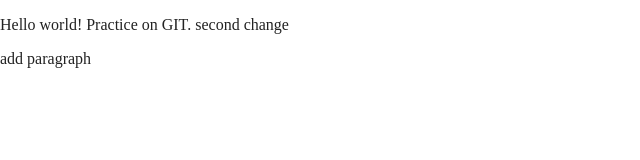
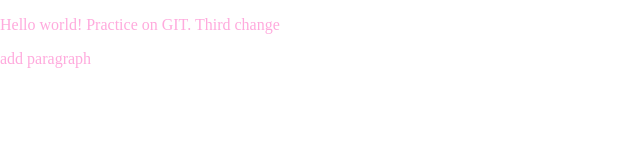
Before and after one commit to kaleytsangbcit/practice_with_joyce, a website built with Parcel: page index.html in a window 1280 px wide. Shown: the whole page, without its empty margins (0-640 px from the left). Built offline with nearby package versions, Linux system fonts and the light colour scheme.

Commit message:
Change font color

```diff
--- a/css/main.css
+++ b/css/main.css
@@ -12,7 +12,7 @@
    ========================================================================== */
 
 html {
-  color: #222;
+  color: #FAD;
   font-size: 1em;
   line-height: 1.4;
 }
--- a/index.html
+++ b/index.html
@@ -25,7 +25,7 @@
 <body>
 
   <!-- Add your site or application content here -->
-  <p>Hello world! Practice on GIT. second change</p>
+  <p>Hello world! Practice on GIT. Third change</p>
 
   <p>add paragraph</p>
   <script src="js/vendor/modernizr-3.11.2.min.js"></script>
```
